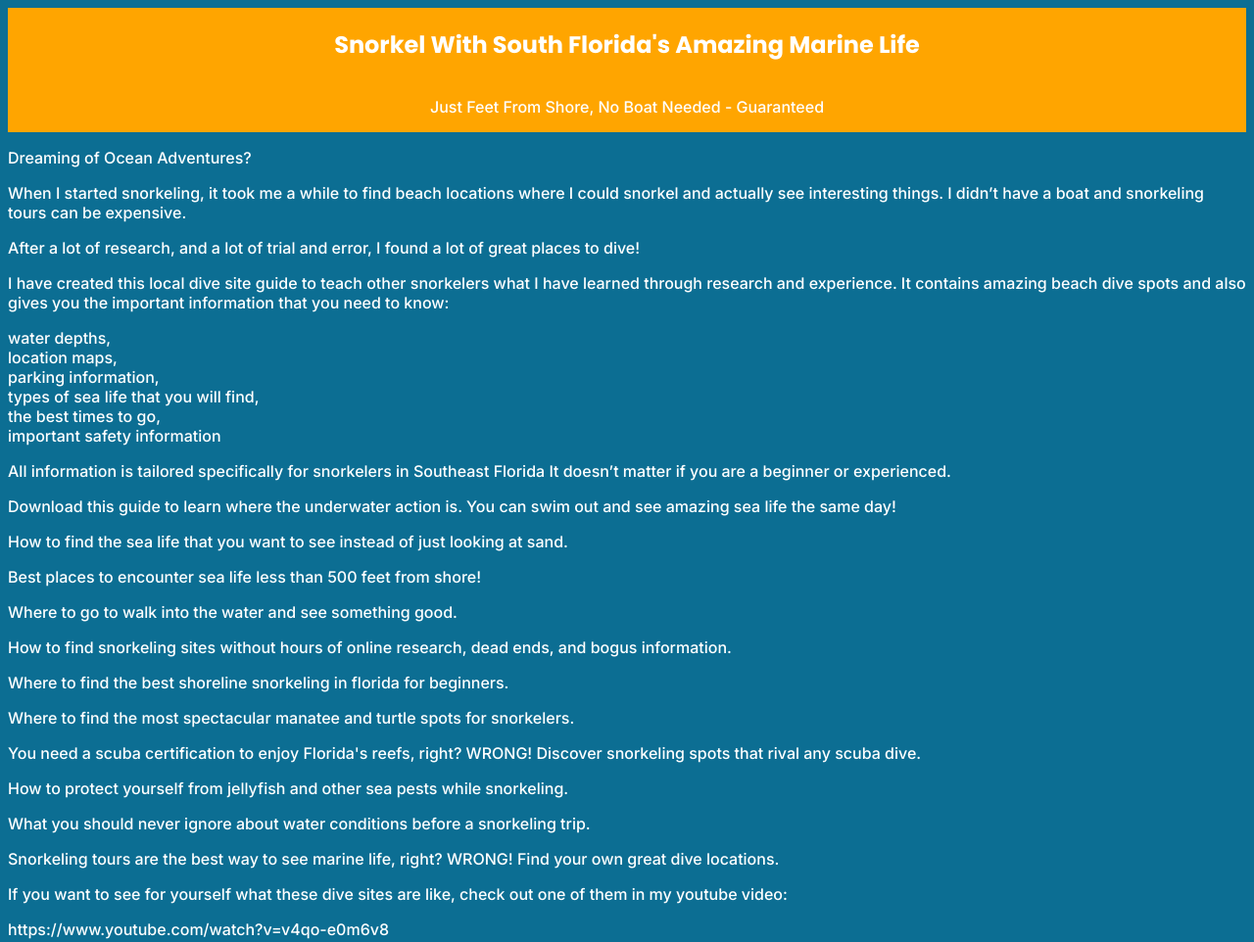
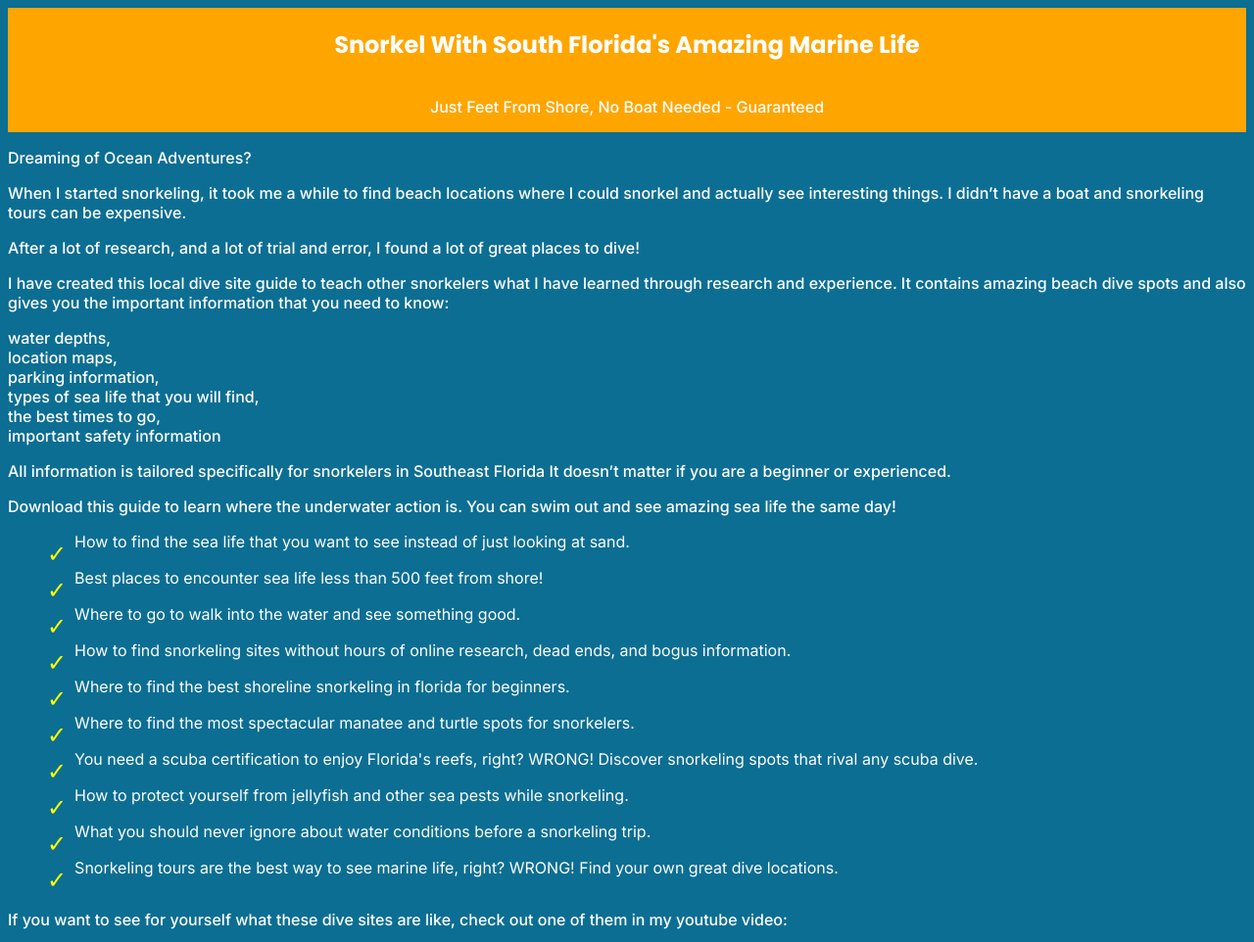
Before and after one commit to gpeach/snorkeldreams-landing-1, a website: page index.html in a window 1280 px wide. Shown: the top 962 px of the page at 98% size. Drawn offline with Linux system fonts and the light colour scheme; a web font is replaced by a local one.

Commit message:
checkmark styling, new section for video

```diff
--- a/css/snorkeldreams_landing_page.css
+++ b/css/snorkeldreams_landing_page.css
@@ -1,3 +1,40 @@
+/*landing page custom checkmark ul list*/
+#block-15531a44e8e775199138 ul,
+ul.custom-checkmark {
+  list-style-type: none !important; /* Remove default bullets */
+  list-style: none !important; /* Remove default bullets */
+}
+
+#block-15531a44e8e775199138 ul[data-rte-list] li>*:first-child::before{
+  padding-right: 0px;
+  content: "";
+}
+
+#block-15531a44e8e775199138 ul li,
+ul.custom-checkmark li {
+  font-family: 'Inter', sans-serif;
+  color: white;
+  display: flex;
+  align-items: start;
+}
+
+#block-15531a44e8e775199138 ul li p,
+ul.custom-checkmark li p{
+  font-family: 'Inter', sans-serif;
+  color: white;
+  display: inline-block;
+  vertical-align: top;
+}
+
+#block-15531a44e8e775199138 ul li::before,
+ul.custom-checkmark li::before {
+  content: '✓'; /* Checkmark symbol */
+  color: yellow; /* Checkmark color */
+  margin-right: 8px; /* Space between checkmark and text */
+  margin-top: 0.5rem;
+  font-size: 1.5rem; /* Checkmark size */
+}
+
 /*modal signup form base styles*/
 #mc_embed_signup {
   font-family: 'Inter', sans-serif; /* Default font */
@@ -65,6 +102,8 @@
   border: none;
   color: white;
   padding: 1em 2em;
+  width: auto;
+  max-width: 700px;
   text-transform: uppercase !important;
   font-weight: bold;
   margin: 15px auto;
@@ -72,6 +111,7 @@
   cursor: pointer;
   font-family: 'Inter', sans-serif !important;
   font-size: 1em;
+  text-align: center;
 }
 
 /*bottom margin for 1st lp button*/
@@ -114,7 +154,8 @@
 }
 
 /*landing page text block styling*/
-#block-15531a44e8e775199138 h4 {
+#block-15531a44e8e775199138 h4,
+#block-yui_3_17_2_1_1710743697212_20728 h4 {
   font-family: "Inter", sans-serif;
   font-optical-sizing: auto;
   font-weight: 500;
--- a/index.html
+++ b/index.html
@@ -75,26 +75,30 @@ the best times to go,<br>
 important safety information</p>
 <p>All information is tailored specifically for snorkelers in Southeast Florida  It doesn’t matter if you are a beginner or experienced.</p>
 <p>Download this guide to learn where the underwater action is. You can swim out and see amazing sea life the same day!</p>
-<p>How to find the sea life that you want to see instead of just looking at sand.</p>
 
-<p>Best places to encounter sea life less than 500 feet from shore!</p>
+<ul class="custom-checkmark">
+  <li>How to find the sea life that you want to see instead of just looking at sand.</li>
 
-<p>Where to go to walk into the water and see something good.</p>
+  <li>Best places to encounter sea life less than 500 feet from shore!</li>
 
-<p>How to find snorkeling sites without hours of online research, dead ends, and bogus information.</p>
+  <li>Where to go to walk into the water and see something good.</li>
 
-<p>Where to find the best shoreline snorkeling in florida for beginners.</p>
+  <li>How to find snorkeling sites without hours of online research, dead ends, and bogus information.</li>
 
-<p>Where to find the most spectacular manatee and turtle spots for snorkelers.</p>
+  <li>Where to find the best shoreline snorkeling in florida for beginners.</li>
 
-<p>You need a scuba certification to enjoy Florida's reefs, right? WRONG! Discover snorkeling spots that rival any scuba dive.</p>
+  <li>Where to find the most spectacular manatee and turtle spots for snorkelers.</li>
 
-<p>How to protect yourself from jellyfish and other sea pests while snorkeling.</p>
+  <li>You need a scuba certification to enjoy Florida's reefs, right? WRONG! Discover snorkeling spots that rival any
+    scuba dive.
+  </li>
 
-<p>What you should never ignore about water conditions before a snorkeling trip.</p>
+  <li>How to protect yourself from jellyfish and other sea pests while snorkeling.</li>
 
-<p>Snorkeling tours are the best way to see marine life, right? WRONG! Find your own great dive locations.</p>
+  <li>What you should never ignore about water conditions before a snorkeling trip.</li>
 
+  <li>Snorkeling tours are the best way to see marine life, right? WRONG! Find your own great dive locations.</li>
+</ul>
 
 <p>If you want to see for yourself what these dive sites are like, check out one of them in my youtube video:</p>
 
```
